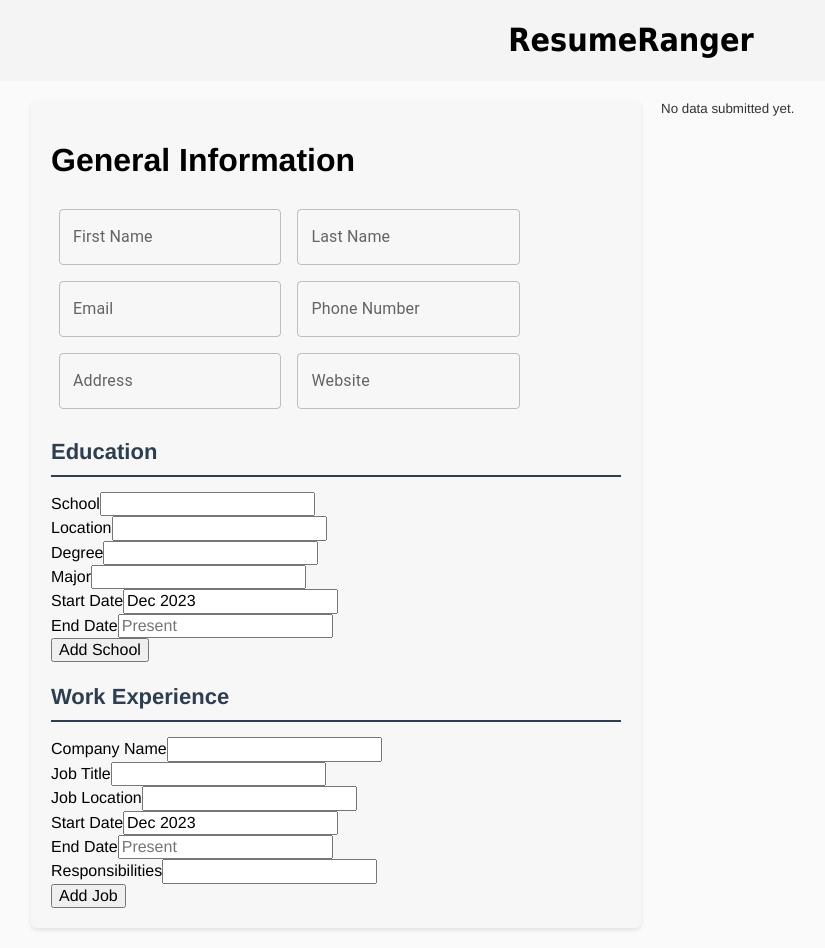
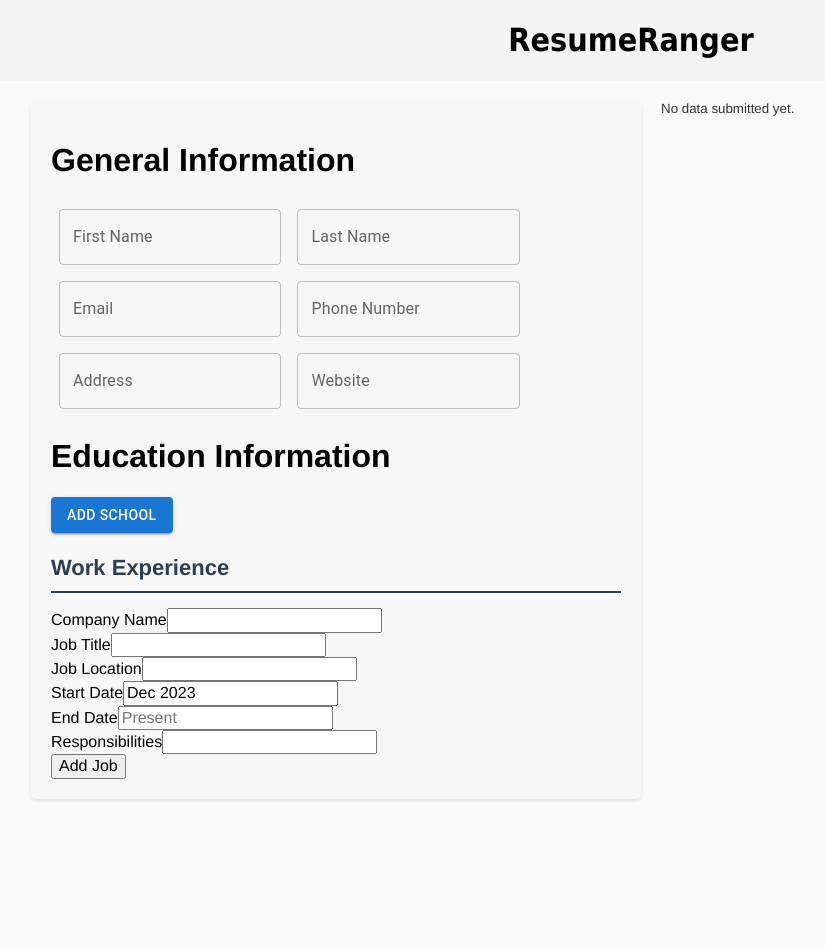
Before and after one commit to steelsnake93/cv-application, a React (Vite) app: page / in a window 1280 px wide. Shown: the whole page, without its empty margins (9-834 px from the left). After the commit the page ends 819 px from the top, so only its background shows below. Built offline with nearby package versions, Linux system fonts and the light colour scheme.

Commit message:
Refactor Education component, using Material-UI components TextFields, using useState to manage an array of schools, and map function to render a set of input fields for each school

```diff
--- a/src/App.jsx
+++ b/src/App.jsx
@@ -1,5 +1,5 @@
 import DisplayData from './components/DisplayData';
-import Education from './components/Education';
+import { Education } from './components/Education';
 import Experience from './components/Experience';
 import { GeneralInfo } from './components/GeneralInfo';
 import { InfoProvider } from './components/InfoContext';
--- a/src/components/Education.jsx
+++ b/src/components/Education.jsx
@@ -1,142 +1,89 @@
-import { useContext } from "react";
-import { InfoContext } from './InfoContext';
 import { useState } from "react";
-import CustomDatePicker from "./CustomDatePicker";
-import { v4 as uuidv4 } from 'uuid';
-import { format } from 'date-fns';
+import { Box, Button, IconButton, TextField } from "@mui/material";
+import DeleteIcon from '@mui/icons-material/Delete';
 
-// Education Component
-export default function Education() {
-    const { educationEntries, setEducationEntries } = useContext(InfoContext);
-    // State to store data for a new entry
-    const [newEntry, setNewEntry] = useState({
-        id: uuidv4(),
-        schoolName: "",
-        schoolLocation: "",
-        degree: "",
-        major: "",
-        startDate: new Date(),
-        endDate: "",
-        isCurrent: false
-    });
-    // State to track if the user is editing an existing entry (null when adding a new entry)
-    const [editingId, setEditingId] = useState(null);
-    // Function handlers for date change
-    const handleStartDateChange = (date) => {
-        setNewEntry({ ...newEntry, startDate: date });
+export const Education = () => {
+    const [schools, setSchools] = useState([]);
+
+    const handleAddSchool = () => {
+        setSchools([...schools, {
+            schoolName: '',
+            schoolLocation: '',
+            degree: '',
+            major: '',
+            startDate: '',
+            endDate: ''
+        }]);
     };
-    const handleEndDateChange = (date) => {
-        setNewEntry({ ...newEntry, endDate: date });
+
+    const handleRemoveSchool = (index) => {
+        const newList = schools.filter((_, i) => i !== index);
+        setSchools(newList);
     };
-    // Handle input changes and update the state for the new entry
-    const handleInputChange = (e) => {
-        setNewEntry({ ...newEntry, [e.target.name]: e.target.value });
+
+    const handleChange = (index, event) => {
+        const updatedSchools = [...schools];
+        updatedSchools[index][event.target.name] = event.target.value;
+        setSchools(updatedSchools);
     };
-    // Handle form submission to add a new education entry
-    const handleSubmit = (e) => {
-        e.preventDefault();
-        const entry = { ...newEntry, endDate: newEntry.endDate === '' ? null : newEntry.endDate };
-        if (editingId) {
-            setEducationEntries(educationEntries.map(e => e.id === editingId ? entry : e));
-            setEditingId(null);
-        } else {
-            setEducationEntries([...educationEntries, { ...entry, id: uuidv4() }]);
-        }
-        setNewEntry({ schoolName: "", schoolLocation: "", degree: "", major: "", startDate: new Date(), endDate: "", isCurrent: false });
-    };
-    const handleRemoveEntry = (id) => {
-        setEducationEntries(educationEntries.filter(entry => entry.id !== id));
-    };
-    // Load an existing entry for editing
-    const handleEditEntry = (id) => {
-        const entry = educationEntries.find(e => e.id === id);
-        setNewEntry({ ...entry, startDate: new Date(entry.startDate), endDate: entry.endDate ? new Date(entry.endDate) : '' });
-        setEditingId(id); // Set editingId to the id of the entry being edited
-    };
+
     return (
-        <div>
-            <h3>Education</h3>
-            <form onSubmit={handleSubmit}>
-                {/* Input fields for education details */}
-                <div>
-                    <label htmlFor="schoolName">School</label>
-                    <input
-                        type="text"
+        <Box sx={{ '& .MuiTextField-root': { m: 1, width: '25ch' } }}>
+            <h1>Education Information</h1>
+            {schools.map((school, index) => (
+                <div key={index}>
+                    <TextField
+                        label="School Name"
                         name="schoolName"
-                        id="schoolName"
-                        value={newEntry.schoolName}
-                        onChange={handleInputChange}
+                        value={school.schoolName}
+                        onChange={(e) => handleChange(index, e)}
+                        variant="outlined"
                     />
+                    <TextField
+                        label="School Location"
+                        name="schoolLocation"
+                        value={school.schoolLocation}
+                        onChange={(e) => handleChange(index, e)}
+                        variant="outlined"
+                    />
+                    <TextField
+                        label="Degree"
+                        name="degree"
+                        value={school.degree}
+                        onChange={(e) => handleChange(index, e)}
+                        variant="outlined"
+                    />
+                    <TextField
+                        label="Major"
+                        name="major"
+                        value={school.major}
+                        onChange={(e) => handleChange(index, e)}
+                        variant="outlined"
+                    />
+                    <TextField
+                        label="Start Date"
+                        name="startDate"
+                        type="date"
+                        InputLabelProps={{ shrink: true }}
+                        value={school.startDate}
+                        onChange={(e) => handleChange(index, e)}
+                        variant="outlined"
+                    />
+                    <TextField
+                        label="End Date"
+                        name="endDate"
+                        type="date"
+                        InputLabelProps={{ shrink: true }}
+                        value={school.endDate}
+                        onChange={(e) => handleChange(index, e)}
+                        variant="outlined"
+                    />
+                    <IconButton aria-label="delete" onClick={() => handleRemoveSchool(index)} disabled={schools.length === 1}>
+                        <DeleteIcon />
+                    </IconButton>
                 </div>
-                <div>
-                    <label htmlFor="schoolLocation">Location</label>
-                    <input
-                        type="text"
-                        name="schoolLocation"
-                        id="schoolLocation"
-                        value={newEntry.schoolLocation}
-                        onChange={handleInputChange}
-                    />
-                </div>
-                <div>
-                    <label htmlFor="degree">Degree</label>
-                    <input
-                        type="text"
-                        name="degree"
-                        id="degree"
-                        value={newEntry.degree}
-                        onChange={handleInputChange}
-                    />
-                </div>
-                <div>
-                    <label htmlFor="major">Major</label>
-                    <input
-                        type="text"
-                        name="major"
-                        id="major"
-                        value={newEntry.major}
-                        onChange={handleInputChange}
-                    />
-                </div>
-                {/* Date pickers for start and end dates */}
-                <CustomDatePicker
-                    id="startDate"
-                    label="Start Date"
-                    selectedDate={newEntry.startDate}
-                    handleDateChange={handleStartDateChange}
-                />
-                <CustomDatePicker
-                    id="endDate"
-                    label="End Date"
-                    selectedDate={newEntry.isCurrent ? '' : newEntry.endDate}
-                    handleDateChange={handleEndDateChange}
-                    disabled={newEntry.isCurrent}
-                    isEndDate={true}
-                />
-                {/* Button to add new education entries */}
-                <button type="submit">Add School</button>
-            </form>
-            {/* Display Education information */}
-            {educationEntries.length > 0 && (
-                <div>
-                    <h4>Education</h4>
-                    <ul>
-                        {educationEntries.map((entry) => (
-                            <li key={entry.id}>
-                                {/* Displaying each education entry */}
-                                <p>{entry.schoolName}</p>
-                                <p>{entry.major}</p>
-                                <p>{entry.schoolLocation}</p>
-                                <p>{entry.degree}</p>
-                                <p>Start Date: {format(entry.startDate, 'MMM yyyy')}</p>
-                                <p>End Date: {entry.isCurrent ? 'Present' : (entry.endDate ? format(new Date(entry.endDate), 'MMM yyyy') : 'Present')}</p>
-                                <button onClick={() => handleEditEntry(entry.id)}>Edit</button>
-                                <button onClick={() => handleRemoveEntry(entry.id)}>Remove</button>
-                            </li>
-                        ))}
-                    </ul>
-                </div>
-            )}
-        </div>
+            ))}
+            <Button variant="contained" onClick={handleAddSchool}>Add School</Button>
+        </Box>
     );
 }
```
